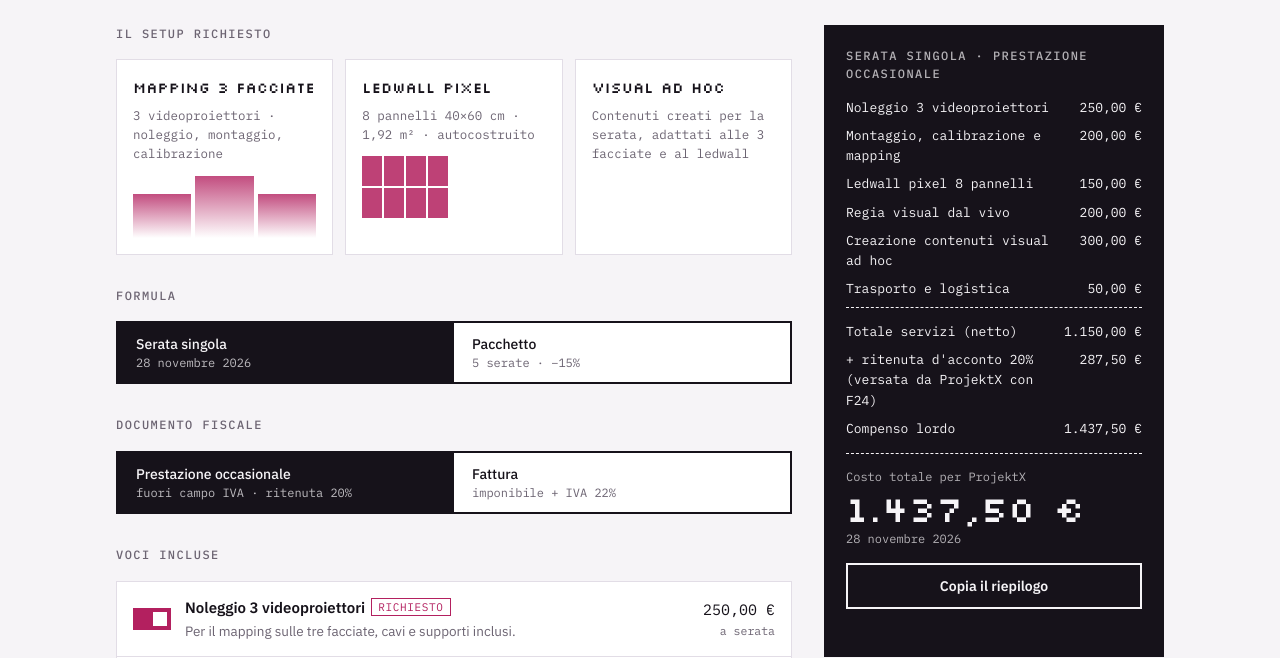
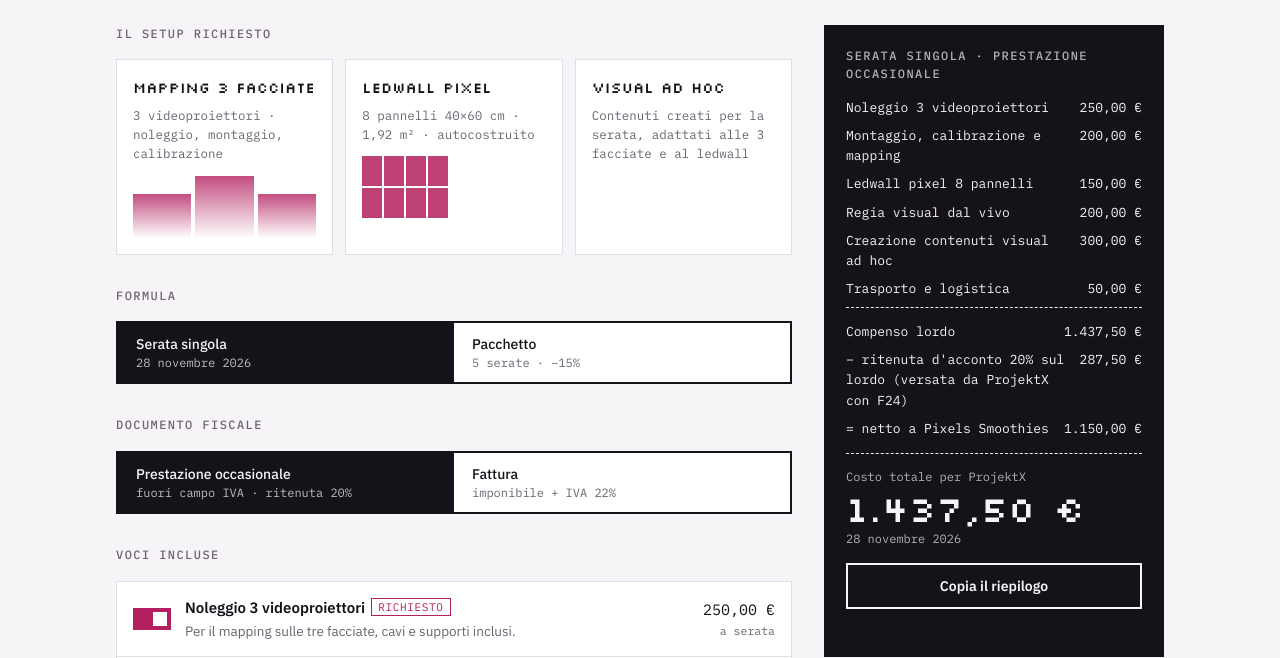
Before and after one commit to zenfortv/preventivo-projektx, a plain HTML site: page index.html in a window 1280 px wide. Shown: the part 442-1100 px from the top of the page. Drawn offline with Linux system fonts and the light colour scheme.

Commit message:
Occasionale: lordo - ritenuta = netto

```diff
--- a/index.html
+++ b/index.html
@@ -329,10 +329,10 @@ function render() {
   let total;
   const tax = [];
   if (state.doc === "occ") {
-    tax.push(["Totale servizi (netto)", net]);
     const lordo = r2(net / (1 - F.ritenuta));
-    tax.push([`+ ritenuta d'acconto ${Math.round(F.ritenuta * 100)}% (versata da ${CONFIG.committente} con F24)`, r2(lordo - net)]);
     tax.push(["Compenso lordo", lordo]);
+    tax.push([`− ritenuta d'acconto ${Math.round(F.ritenuta * 100)}% sul lordo (versata da ${CONFIG.committente} con F24)`, r2(lordo - net)]);
+    tax.push(["= netto a Pixels Smoothies", net]);
     total = lordo;
   } else {
     const imp = net;
```
